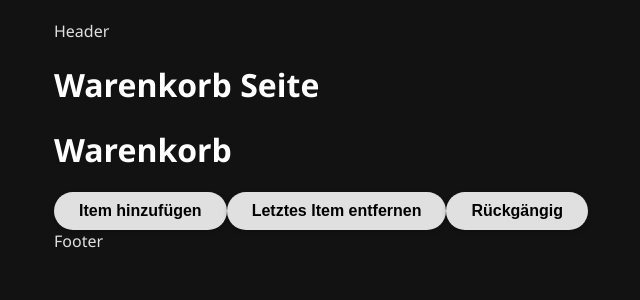
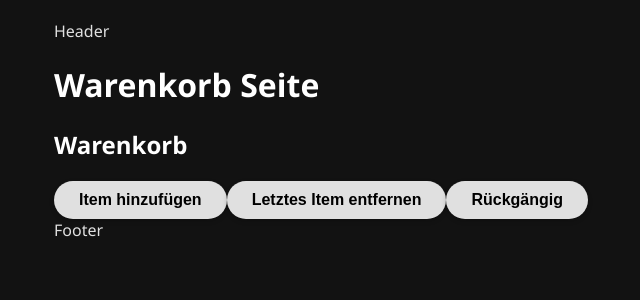
Before and after one commit to HASKI-RAK/exercises_examples, a React (Vite) app: page /cart in a window 1280 px wide. Shown: the top 300 px of the page, without its empty margins (319-959 px from the left). Built offline with nearby package versions, Linux system fonts and the light colour scheme; the HTML template or start-up script is replaced by a standard one.

Commit message:
Update heading in Cart component from h1 to h2

```diff
--- a/src/components/Cart.tsx
+++ b/src/components/Cart.tsx
@@ -13,7 +13,7 @@ const Cart = ({
   const cartStore = useCartStore();
   return (
     <div>
-      <h1>Warenkorb</h1>
+      <h2>Warenkorb</h2>
       <ul>
         {cartStore.items.map((item) => (
           <li key={item.id}>{item.name}</li>
```
